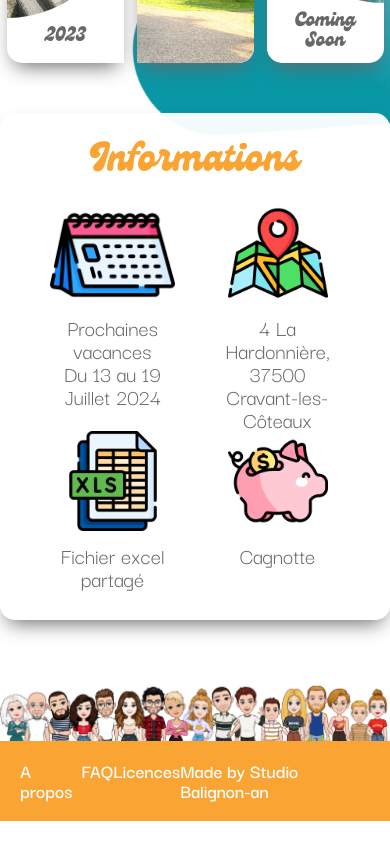
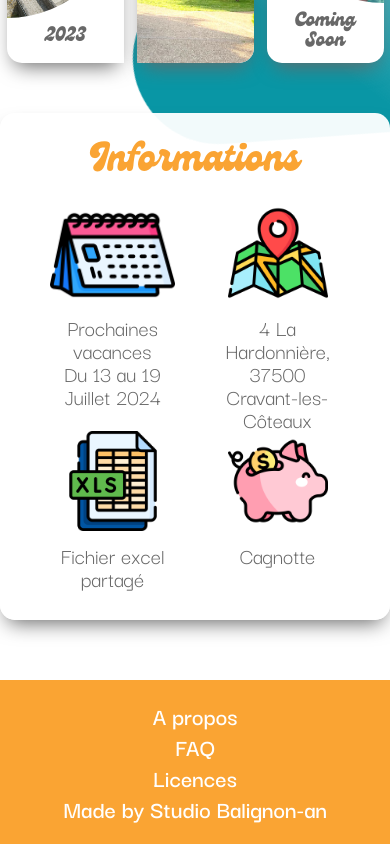
Before and after one commit to PixelsAndCookies/lets-go-to-the-summer, a React (Vite) app: page / in a window 390 px wide. Shown: the part 1745-2589 px from the top of the page. Before the commit the page ends 2566 px from the top, so only its background shows below. Built offline with nearby package versions, Linux system fonts and the light colour scheme.

Commit message:
Update footer

```diff
--- a/src/components/Footer/Footer.jsx
+++ b/src/components/Footer/Footer.jsx
@@ -4,7 +4,7 @@ import { Link } from 'react-router-dom';
 export const Footer = () => {
     return (
         <footer>
-            <img src={avatargroup} alt="" />
+            <img src={avatargroup} alt="" className="avatars" />
             <ul className="content">
                 <li>
                     <Link to="/about">A propos</Link>
--- a/src/components/Footer/_Footer.scss
+++ b/src/components/Footer/_Footer.scss
@@ -1,31 +1,74 @@
-footer{
+footer {
     color: white;
-    width:100%;
-    position:relative;
-    font-size:2rem;
+    width: 100%;
+    position: relative;
     font-weight: 600;
+    display: flex;
+    flex-direction: column;
+    align-items: center;
 
-    img{
-        width:100%;
-        margin:0;
+    .avatars {
+        width: 100%;
+        max-width: 1280px;
+        margin: 0;
         transform: translateY(10%);
     }
-    .content{
-        display:flex;
-        justify-content: space-evenly;
-        position:relative;
+    .content {
+        width: 100%;
+        display: flex;
+        justify-content: center;
+        position: relative;
         background-color: $color-yellow;
-        padding:2rem;
-    }
+        padding: 2rem;
 
-}
-
-@media screen and (min-width: 860px) {
-    footer {
-        font-size:2.3rem;
-
-        .content{
-            padding:5rem;
+        li {
+            margin: 0 4rem;
+            font-size: 2rem;
         }
     }
 }
+
+@media screen and (min-width: 1000px) {
+    footer {
+        .content {
+            padding: 5rem;
+
+            li {
+                font-size: 3rem;
+            }
+        }
+    }
+}
+
+@media screen and (max-width: 1000px) {
+    footer {
+        .avatars {
+            display: none;
+        }
+        .content {
+            padding: 2rem;
+            align-items: center;
+
+            li {
+                font-size: 3rem;
+                margin: 1rem 2rem;
+            }
+        }
+    }
+}
+
+@media screen and (max-width: 430px) {
+    footer {
+        .avatars {
+            display: none;
+        }
+        .content {
+            flex-direction: column;
+
+            li {
+                font-size: 2.5rem;
+                margin: 0.3rem;
+            }
+        }
+    }
+}
```
